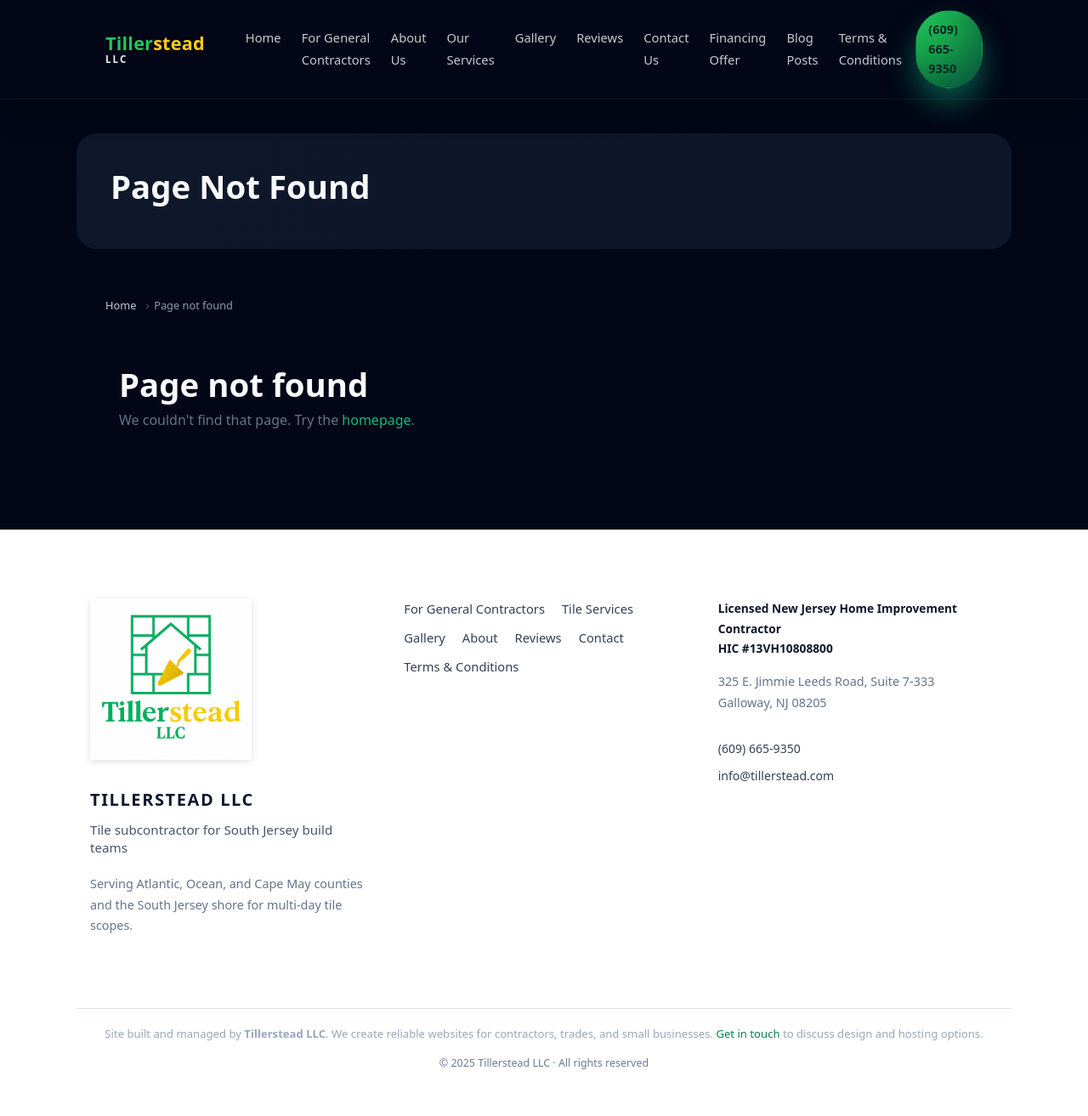
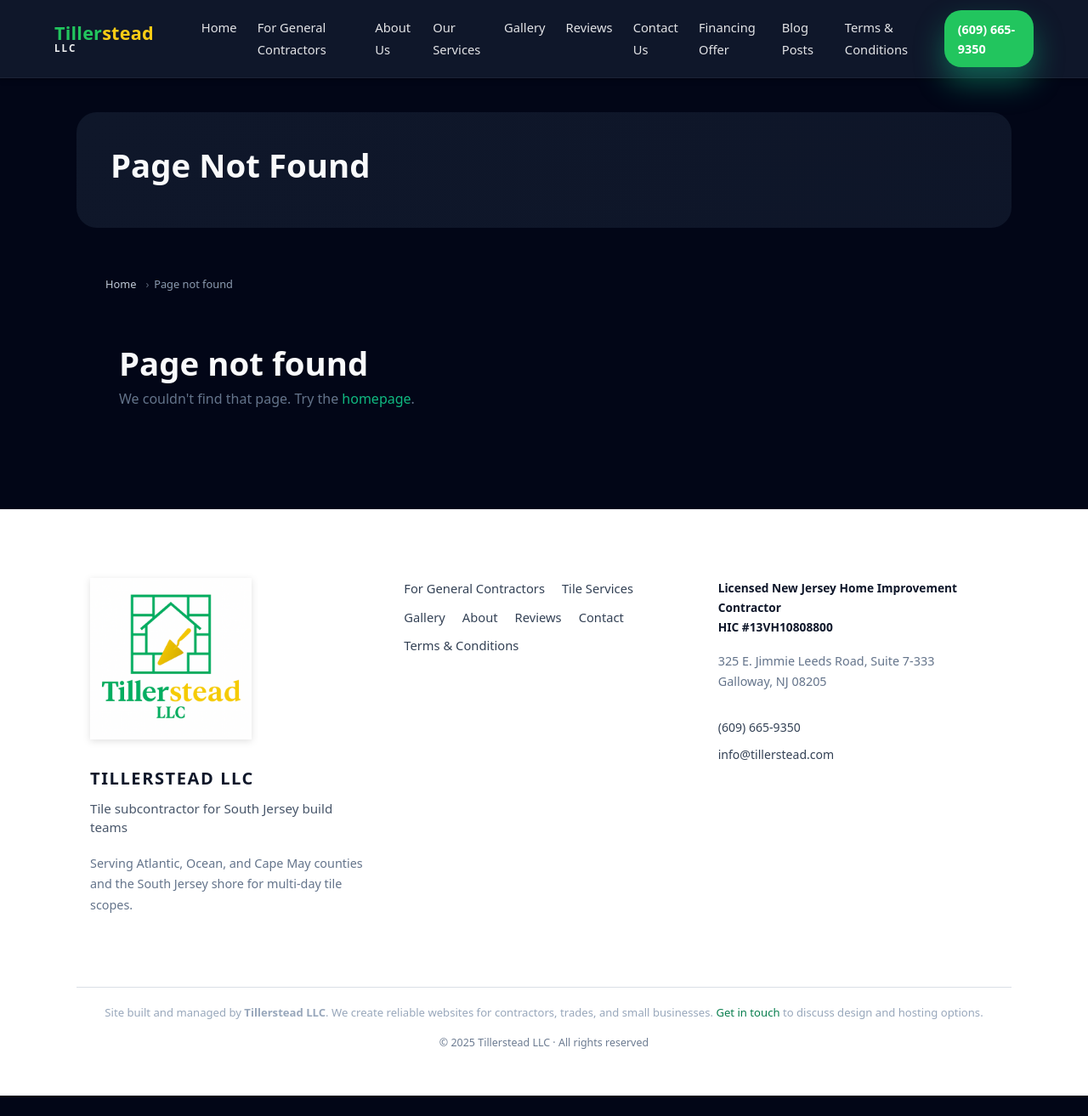
Before and after one commit to XTX33/Tillerstead-site, a Jekyll site: the page built from 404.html, in a window 1280 px wide and 1313 px high. Shown: the whole window at 85% size. Built offline with Jekyll 4.4.1, drawn with Linux system fonts in a browser that asks for light colours.

Commit message:
Update theme.css

```diff
--- a/assets/css/theme.css
+++ b/assets/css/theme.css
@@ -2245,3 +2245,138 @@
   border-radius: 2px;
   opacity: 0.9;
 }
+/* =========================
+   HEADER NAV (desktop)
+========================= */
+.site-header {
+  background: var(--brand-dark, #0f172a);
+  color: var(--brand-light, #f9fafb);
+  position: sticky;
+  top: 0;
+  z-index: 1000;
+  border-bottom: 1px solid rgba(255, 255, 255, 0.05);
+  box-shadow: 0 2px 6px rgba(0, 0, 0, 0.25);
+}
+
+.site-header-inner {
+  max-width: 1200px;
+  margin: 0 auto;
+  padding: 0.75rem 1.5rem;
+  display: flex;
+  align-items: center;
+  justify-content: space-between;
+  gap: 1.5rem;
+}
+
+.site-nav {
+  display: flex;
+  align-items: center;
+  gap: 1.75rem;
+}
+
+.site-nav a {
+  font-weight: 500;
+  color: rgba(249, 250, 251, 0.9);
+  text-decoration: none;
+  transition: color 0.2s ease;
+}
+
+.site-nav a:hover {
+  color: var(--brand-emerald, #22c55e);
+}
+
+.call-btn {
+  background: var(--brand-emerald, #22c55e);
+  color: #fff;
+  padding: 0.6rem 1rem;
+  border-radius: 1.25rem;
+  font-weight: 600;
+  text-decoration: none;
+  transition: background 0.2s ease;
+}
+
+.call-btn:hover {
+  background: #16a34a;
+}
+
+/* =========================
+   FOOTER LAYOUT (desktop)
+========================= */
+.site-footer {
+  background: #ffffff;
+  color: #1e293b;
+  padding: 4rem 2rem 2.5rem;
+  border-top: 1px solid rgba(0, 0, 0, 0.05);
+  font-size: 0.95rem;
+}
+
+.footer-inner {
+  max-width: 1200px;
+  margin: 0 auto;
+  display: grid;
+  gap: 2rem;
+  grid-template-columns: 260px 1fr 260px;
+  align-items: start;
+}
+
+.footer-logo img {
+  width: 160px;
+  height: auto;
+  margin-bottom: 0.75rem;
+}
+
+.footer-left {
+  display: flex;
+  flex-direction: column;
+  gap: 0.75rem;
+}
+
+.footer-center {
+  display: flex;
+  flex-direction: column;
+  align-items: center;
+  text-align: center;
+  gap: 0.4rem;
+}
+
+.footer-right {
+  display: flex;
+  flex-direction: column;
+  align-items: flex-end;
+  text-align: right;
+  gap: 0.3rem;
+}
+
+.footer-bottom {
+  margin-top: 2rem;
+  text-align: center;
+  font-size: 0.85rem;
+  color: rgba(30, 41, 59, 0.7);
+  border-top: 1px solid rgba(0, 0, 0, 0.05);
+  padding-top: 1.5rem;
+}
+
+.footer-bottom a {
+  color: var(--brand-emerald, #22c55e);
+  text-decoration: none;
+}
+
+.footer-bottom a:hover {
+  text-decoration: underline;
+}
+
+/* Responsive adjustments */
+@media (max-width: 768px) {
+  .footer-inner {
+    grid-template-columns: 1fr;
+    text-align: center;
+  }
+  .footer-right,
+  .footer-center,
+  .footer-left {
+    align-items: center;
+  }
+  .site-nav {
+    gap: 1rem;
+  }
+}
```
